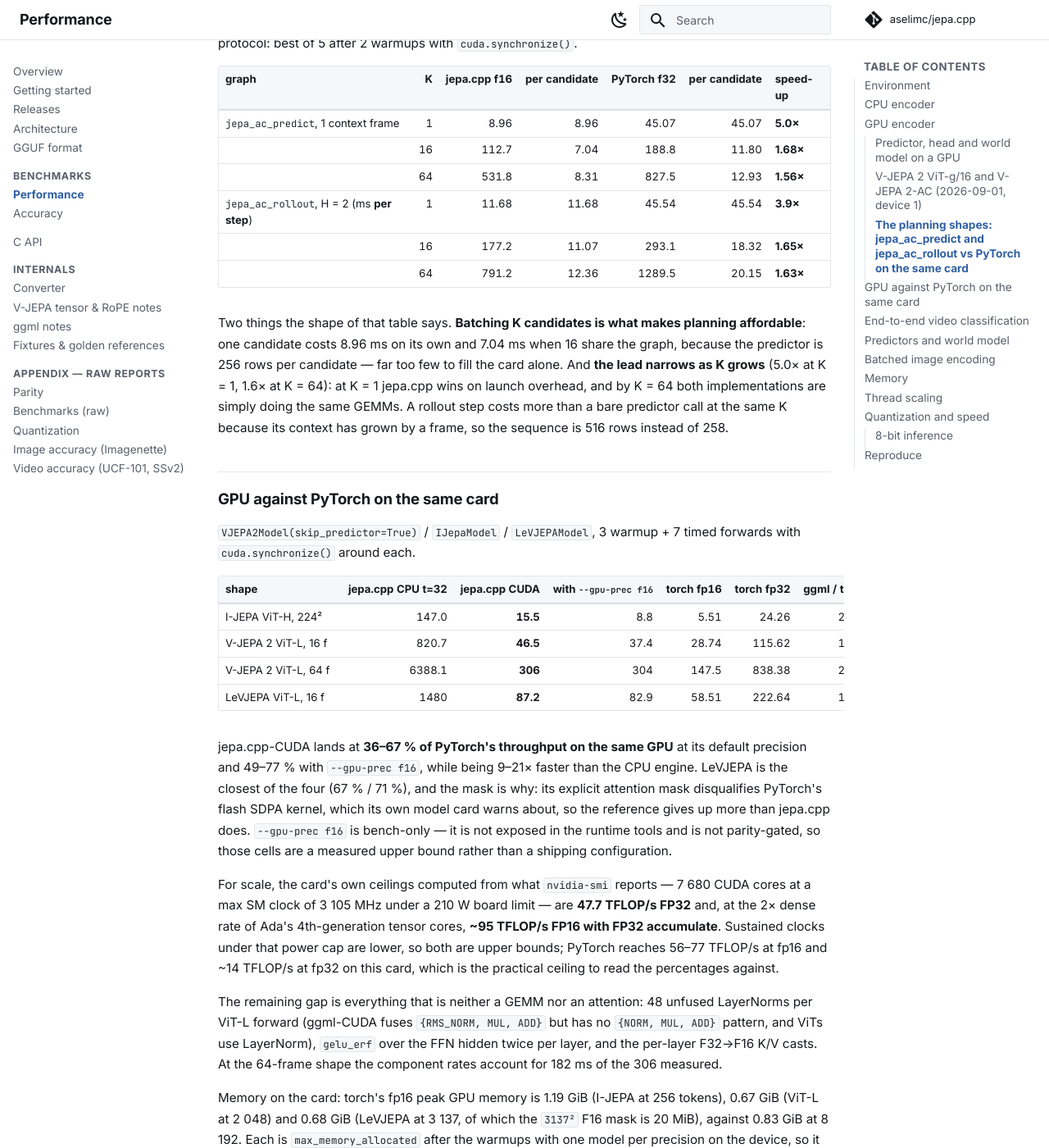
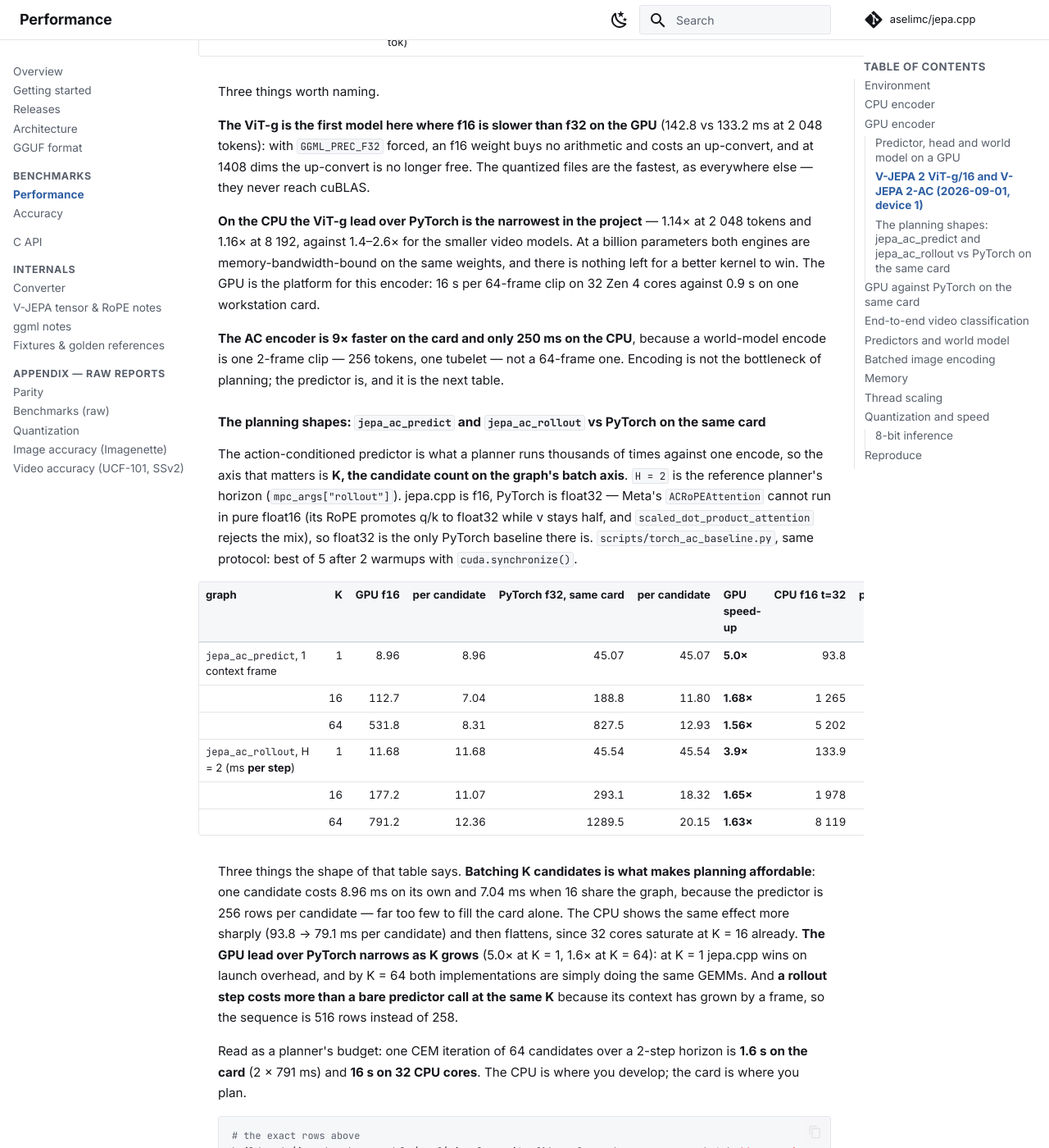
Before and after one commit to aselimc/jepa.cpp, an MkDocs documentation site: the page built from docs/performance.md, in a window 1280 px wide and 1400 px high, scrolled down 5033 px. Shown: the whole window at 82% size. Built offline with MkDocs 1.6.1 and Material for MkDocs 9.7.7, drawn with Linux system fonts in a browser that asks for light colours; comment, search, counter and statistics services are not loaded; some of the changed text lies outside the part shown.

Commit message:
Add the CPU timings for the ViT-g encoder and the AC planning shapes
Measured last, on an idle box after the thermal window closed: 32 threads,
best of 3 after 1 warmup, load 0.15 at the start and Tctl 52 -> 84 C over the
pass, so no run was throttled.

  ViT-g encoder   16 f  2 364 ms (PyTorch f32 2 704)  |  64 f  16 185 (18 802)
  ViT-g predictor 16 f    356 ms
  AC encoder      2 f     250 ms (PyTorch f32 517)
  jepa_ac_predict K=1 93.8 | K=16 79.1/cand | K=64 81.3/cand
  jepa_ac_rollout H=2, per step: K=1 133.9 | K=16 123.6/cand | K=64 126.9/cand

Two findings worth the space. The ViT-g CPU lead over PyTorch is the narrowest
in the project (1.14x at 2 048 tokens, 1.16x at 8 192): at a billion parameters
both engines are bandwidth-bound on the same weights and a better kernel has
nothing left to win, which is why the GPU is the platform for this encoder
(16 s per 64-frame clip on 32 cores against 0.9 s on one card). And a CEM
iteration of 64 candidates over a 2-step horizon costs 1.6 s on the card and
16 s on the CPU — develop on the CPU, plan on the card.

The rows are hand-measured with jepa-bench and NOT folded into
tests/results/benchmarks{,-gpu}.json or docs/benchmarks.md: tmp/bench/ was empty
in this checkout and gen_benchmarks_md.py rebuilds the committed artifacts from
the sweep directory alone, so a partial run would have truncated every other
model's CPU rows. The grid entries a future full sweep needs are already in
scripts/bench_gpu.grid and the pred_kind = ac arm of scripts/bench_all.sh.

````diff
--- a/docs/performance.md
+++ b/docs/performance.md
@@ -151,19 +151,34 @@
 These rows were measured on the second card of the same box, not device 0 like the tables above (the
 display hangs off device 0 and the machine was in use). The two cards are the same model, so the
 numbers are comparable, but they are not from the same sweep and are kept separate for that reason.
-`jepa-bench --gpu 1`, best of 5 after 2 warmups, `GGML_PREC_F32`.
+`jepa-bench --gpu 1`, best of 5 after 2 warmups, `GGML_PREC_F32`. The CPU column is the same binary
+at `-t 32` on the idle box (best of 3 after 1 warmup, `jepa-bench -t 32`, Tctl 52 → 84 °C over the
+pass), and the PyTorch column is the float32 forward the reference dump recorded at 32 threads
+(`tests/fixtures/ref/*/manifest.json`, `timing_s.forward_s`).
 
-| model | mode | shape | f32 | f16 | q8_0 | q4_k |
-|---|---|---|---:|---:|---:|---:|
-| V-JEPA 2 ViT-g/16 | encoder | 16 f 256² (2 048 tok) | 133.2 | 142.8 | 101.7 | **100.7** |
-| V-JEPA 2 ViT-g/16 | encoder | 64 f 256² (8 192 tok) | 889.6 | 905.1 | **831.2** | 832.3 |
-| V-JEPA 2 ViT-g/16 | masked predictor | 4 096 rows | – | 112.2 | – | – |
-| V-JEPA 2-AC ViT-g | encoder | 2 f 256² (256 tok) | – | 27.7 | 14.0 | **13.4** |
+| model | mode | shape | GPU f32 | GPU f16 | GPU q8_0 | GPU q4_k | CPU f16 t=32 | PyTorch f32 t=32 | **GPU f16 speed-up** |
+|---|---|---|---:|---:|---:|---:|---:|---:|---|
+| V-JEPA 2 ViT-g/16 | encoder | 16 f 256² (2 048 tok) | 133.2 | 142.8 | 101.7 | **100.7** | 2 364 | 2 704 | **16.5×** |
+| V-JEPA 2 ViT-g/16 | encoder | 64 f 256² (8 192 tok) | 889.6 | 905.1 | **831.2** | 832.3 | 16 185 | 18 802 | **17.9×** |
+| V-JEPA 2 ViT-g/16 | masked predictor | 4 096 rows | – | 112.2 | – | – | 356 | – | **3.2×** |
+| V-JEPA 2-AC ViT-g | encoder | 2 f 256² (256 tok) | – | 27.7 | 14.0 | **13.4** | 250 | 517 | **9.0×** |
 
-The ViT-g is the first model here where **f16 is slower than f32 on the GPU** (142.8 vs 133.2 ms at
+Three things worth naming.
+
+**The ViT-g is the first model here where f16 is slower than f32 on the GPU** (142.8 vs 133.2 ms at
 2 048 tokens): with `GGML_PREC_F32` forced, an f16 weight buys no arithmetic and costs an up-convert,
 and at 1408 dims the up-convert is no longer free. The quantized files are the fastest, as everywhere
 else — they never reach cuBLAS.
+
+**On the CPU the ViT-g lead over PyTorch is the narrowest in the project** — 1.14× at 2 048 tokens and
+1.16× at 8 192, against 1.4–2.6× for the smaller video models. At a billion parameters both engines
+are memory-bandwidth-bound on the same weights, and there is nothing left for a better kernel to win.
+The GPU is the platform for this encoder: 16 s per 64-frame clip on 32 Zen 4 cores against 0.9 s on
+one workstation card.
+
+**The AC encoder is 9× faster on the card and only 250 ms on the CPU**, because a world-model encode
+is one 2-frame clip — 256 tokens, one tubelet — not a 64-frame one. Encoding is not the bottleneck of
+planning; the predictor is, and it is the next table.
 
 ### The planning shapes: `jepa_ac_predict` and `jepa_ac_rollout` vs PyTorch on the same card
 
@@ -174,21 +189,43 @@
 `scaled_dot_product_attention` rejects the mix), so float32 is the only PyTorch baseline there is.
 `scripts/torch_ac_baseline.py`, same protocol: best of 5 after 2 warmups with `cuda.synchronize()`.
 
-| graph | K | jepa.cpp f16 | per candidate | PyTorch f32 | per candidate | **speed-up** |
-|---|---:|---:|---:|---:|---:|---|
-| `jepa_ac_predict`, 1 context frame | 1 | 8.96 | 8.96 | 45.07 | 45.07 | **5.0×** |
-| | 16 | 112.7 | 7.04 | 188.8 | 11.80 | **1.68×** |
-| | 64 | 531.8 | 8.31 | 827.5 | 12.93 | **1.56×** |
-| `jepa_ac_rollout`, H = 2 (ms **per step**) | 1 | 11.68 | 11.68 | 45.54 | 45.54 | **3.9×** |
-| | 16 | 177.2 | 11.07 | 293.1 | 18.32 | **1.65×** |
-| | 64 | 791.2 | 12.36 | 1289.5 | 20.15 | **1.63×** |
+| graph | K | GPU f16 | per candidate | PyTorch f32, same card | per candidate | **GPU speed-up** | CPU f16 t=32 | per candidate |
+|---|---:|---:|---:|---:|---:|---|---:|---:|
+| `jepa_ac_predict`, 1 context frame | 1 | 8.96 | 8.96 | 45.07 | 45.07 | **5.0×** | 93.8 | 93.8 |
+| | 16 | 112.7 | 7.04 | 188.8 | 11.80 | **1.68×** | 1 265 | 79.1 |
+| | 64 | 531.8 | 8.31 | 827.5 | 12.93 | **1.56×** | 5 202 | 81.3 |
+| `jepa_ac_rollout`, H = 2 (ms **per step**) | 1 | 11.68 | 11.68 | 45.54 | 45.54 | **3.9×** | 133.9 | 133.9 |
+| | 16 | 177.2 | 11.07 | 293.1 | 18.32 | **1.65×** | 1 978 | 123.6 |
+| | 64 | 791.2 | 12.36 | 1289.5 | 20.15 | **1.63×** | 8 119 | 126.9 |
 
-Two things the shape of that table says. **Batching K candidates is what makes planning affordable**:
-one candidate costs 8.96 ms on its own and 7.04 ms when 16 share the graph, because the predictor is
-256 rows per candidate — far too few to fill the card alone. And **the lead narrows as K grows**
-(5.0× at K = 1, 1.6× at K = 64): at K = 1 jepa.cpp wins on launch overhead, and by K = 64 both
-implementations are simply doing the same GEMMs. A rollout step costs more than a bare predictor call
-at the same K because its context has grown by a frame, so the sequence is 516 rows instead of 258.
+Three things the shape of that table says. **Batching K candidates is what makes planning
+affordable**: one candidate costs 8.96 ms on its own and 7.04 ms when 16 share the graph, because the
+predictor is 256 rows per candidate — far too few to fill the card alone. The CPU shows the same
+effect more sharply (93.8 → 79.1 ms per candidate) and then flattens, since 32 cores saturate at
+K = 16 already. **The GPU lead over PyTorch narrows as K grows** (5.0× at K = 1, 1.6× at K = 64): at
+K = 1 jepa.cpp wins on launch overhead, and by K = 64 both implementations are simply doing the same
+GEMMs. And **a rollout step costs more than a bare predictor call at the same K** because its context
+has grown by a frame, so the sequence is 516 rows instead of 258.
+
+Read as a planner's budget: one CEM iteration of 64 candidates over a 2-step horizon is **1.6 s on
+the card** (2 × 791 ms) and **16 s on 32 CPU cores**. The CPU is where you develop; the card is where
+you plan.
+
+```bash
+# the exact rows above
+build-cuda/jepa-bench -m models/gguf/vjepa2-ac-vitg-f16.gguf --mode ac         --batch 64 --gpu 1
+build-cuda/jepa-bench -m models/gguf/vjepa2-ac-vitg-f16.gguf --mode ac-rollout --batch 64 --steps 2 --gpu 1
+build/jepa-bench      -m models/gguf/vjepa2-ac-vitg-f16.gguf --mode ac-rollout --batch 64 --steps 2 -t 32 \
+    --repeat 3 --warmup 1
+tmp/venv-cuda/bin/python scripts/torch_ac_baseline.py --device cuda:1 --candidates 1,16,64 --horizon 2
+```
+
+*These rows are hand-measured with `jepa-bench` rather than taken from
+`tests/results/benchmarks{,-gpu}.json`: `tmp/bench/` was empty in this checkout, and
+`gen_benchmarks_md.py` rebuilds the committed artifacts from the sweep directory alone, so a partial
+run would have truncated every other model's CPU rows. The grid entries that make a future full sweep
+pick these shapes up are in `scripts/bench_gpu.grid` and the `pred_kind = ac` arm of
+`scripts/bench_all.sh`.*
 
 ## GPU against PyTorch on the same card
 
````
